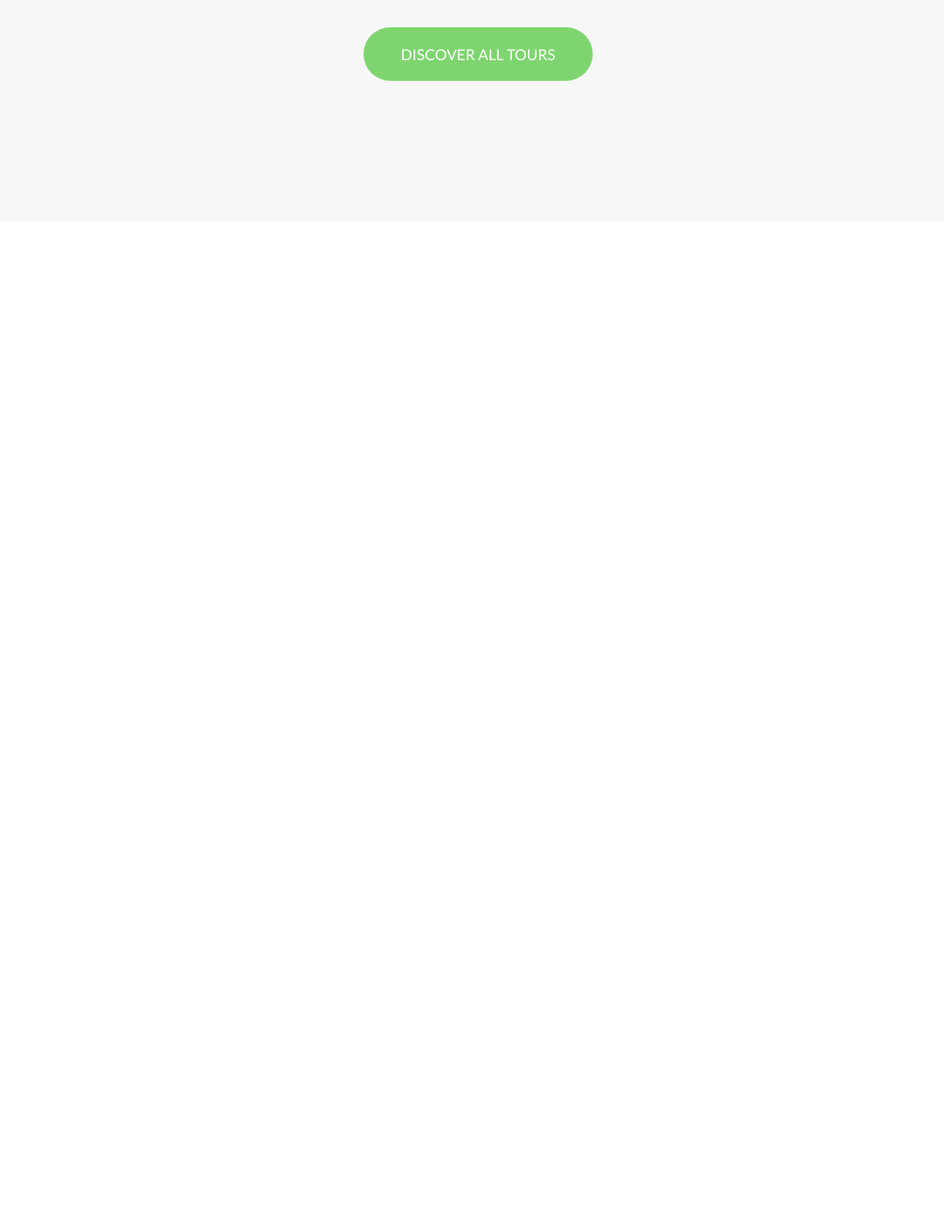
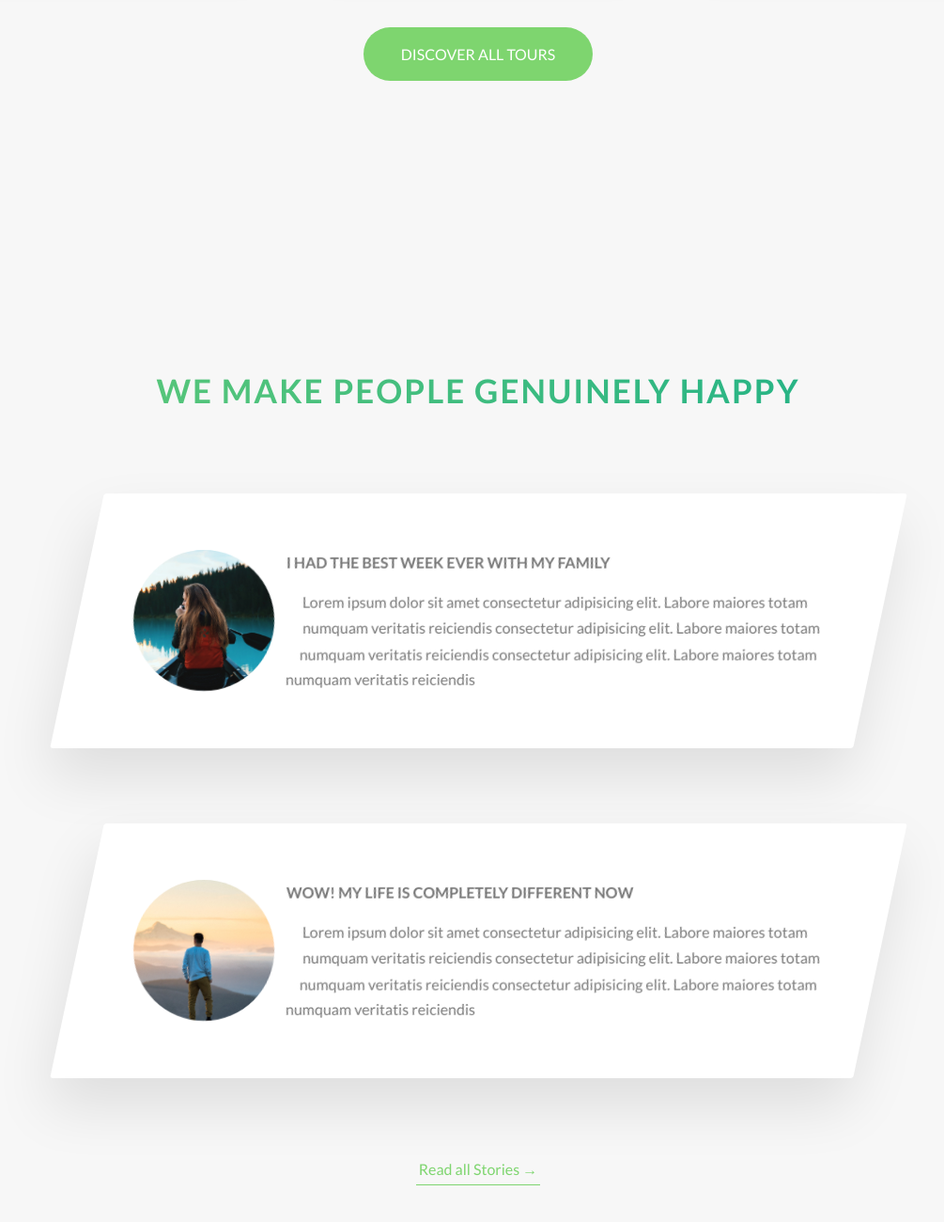
Before and after one commit to dsaseymour/css_practice, a website: page outdoors_tutorial/index.html in a window 1280 px wide. Shown: the part 3126-4426 px from the top of the page at 94% size, without its empty margins (131-1136 px from the left). Before the commit the page ends 3392 px from the top, so only its background shows below. Drawn offline with Linux system fonts and the light colour scheme.

```diff
--- a/outdoors_tutorial/index.html
+++ b/outdoors_tutorial/index.html
@@ -220,6 +220,47 @@
                                                                         <a href="#" class="btn btn--green">Discover all tours</a>
                                                         </div>
                                         </section>
+                                        <section class="section-stories">
+                                                        <div class="u-center-text u-margin-bottom-big">
+                                                                        <h2 class="heading-secondary">
+                                                                                        We make people genuinely happy
+                                                                        </h2>
+                                                        </div>
+                                                        <div class="row">
+                                                                        <div class="story">
+                                                                              <figure class="story__shape">
+                                                                                      <img src="img/nat-8.jpg" alt="person on a tour" class="story__img">
+                                                                                     <figcaption class="story__caption">Mary Smith</figcaption>
+                                                                              </figure>
+                                                                              <div class="story__text">
+                                                                                      <h3 class="heading-tertiary u-margin-bottom-small">I had the best week ever with my family</h3>
+                                                                                      <p>Lorem ipsum dolor sit amet consectetur adipisicing elit. Labore maiores totam numquam veritatis reiciendis consectetur adipisicing elit. Labore maiores totam numquam veritatis reiciendis consectetur adipisicing elit. Labore maiores totam numquam veritatis reiciendis</p>
+                                                                              </div>
+                                                                        </div>
+                                                        </div>
+                                                        <div class="row">
+                                                                        <div class="story">
+                                                                              <figure class="story__shape">
+                                                                                      <img src="img/nat-9.jpg" alt="person on a tour" class="story__img">
+                                                                                     <figcaption class="story__caption">Jack Wilson</figcaption>
+                                                                              </figure>
+                                                                              <div class="story__text">
+                                                                                      <h3 class="heading-tertiary u-margin-bottom-small">Wow! My life is completely different now</h3>
+                                                                                      <p>Lorem ipsum dolor sit amet consectetur adipisicing elit. Labore maiores totam numquam veritatis reiciendis consectetur adipisicing elit. Labore maiores totam numquam veritatis reiciendis consectetur adipisicing elit. Labore maiores totam numquam veritatis reiciendis</p>
+                                                                              </div>
+                                                                        </div>
+                                                        </div>
+                                                        <div class="u-center-text u-margin-top-huge">
+                                                                        <a href="#" class="btn-text"> Read all Stories &rarr;</a>
+                                                        </div>
+
+
+
+
+
+
+
+                                        </section>
                         </main>
 <!--           Custom Grid system
             <section class="grid-test">
--- /dev/null
+++ b/outdoors_tutorial/sass/components/_story.scss
@@ -0,0 +1,69 @@
+.story{
+    width: 75%;
+    margin: 0 auto;
+    box-shadow: 0 3rem 6rem rgba($color-black, .1);
+    background-color:$color-white;
+    border-radius: .3rem;
+    padding: 6rem;
+    padding-left: 9rem;
+    font-size: $default-font-size;
+    transform:skewX(-12deg);
+
+    &__shape{
+        width: 15rem;
+        height: 15rem;
+        float:left;
+        -webkit-shape-outside:circle(50% at 50% 50%);
+        shape-outside:circle(50% at 50% 50%);
+        -webkit-clip-path:circle(50% at 50% 50%);
+        clip-path:circle(50% at 50% 50%);
+        //add spacing between the shape .i.e. the circle, and the text
+        transform: translateX(-3rem) skewX(12deg);
+        position:relative;
+    }
+
+    &__img{
+        height:100%;//100% of the parent which is the story shape that contains the image
+        //this image is wider than its height so we put height 100%
+        transform:translateX(-4rem) scale(1.4); //center the image more with the figure so that the woman is in the center of the circle
+        //this is for the zooming out effect that happens when we hover
+        //to make that possible, in the initial state the img must be zoomed in i.e. scaled
+        backface-visibility:hidden;
+        transition: all .5s;
+    }
+
+    &__text{
+        transform: skewX(12deg);
+    }
+
+    &__caption{
+        position:absolute;
+        top: 50%;
+        left:50%;
+        transform: translate(-50%, 20%);
+        color:$color-white;
+        text-transform: uppercase;
+        font-size: 1.7rem;
+        text-align:center;
+        opacity:0;
+        //initial state of caption is opacity 0 and 20% down on Y axis
+        transition: all .5s;
+        backface-visibility:hidden; //he says that there was shaking at the end of the animation by 1px but I don't see it
+    }
+
+    &:hover &__caption{
+        //when we hover over the story change the caption opacity to 1 and move it upwards
+        opacity: 1;
+        transform: translate(-50%, -50%);
+
+
+    }
+
+    &:hover &__img {
+        transform:translateX(-4rem) scale(1); //center the image more with the figure so that the woman is in the center of the circle
+        //zooming out effect on hover
+        filter:blur(3px) brightness(80%);
+    }
+
+
+}
--- a/outdoors_tutorial/sass/main.scss
+++ b/outdoors_tutorial/sass/main.scss
@@ -14,6 +14,7 @@
 @import "components/composition";
 @import "components/feature-box";
 @import "components/card";
+@import "components/story";
 
 @import "layout/header";
 @import "layout/grid";
--- a/outdoors_tutorial/sass/pages/_home.scss
+++ b/outdoors_tutorial/sass/pages/_home.scss
@@ -29,3 +29,11 @@
     padding: 25rem 0 15rem 0;
     margin-top: -10rem;
 }
+
+.section-stories{
+    padding: 15rem 0;
+    background-color: $color-grey-light-1;
+
+
+
+}
```
Also changed, not shown: outdoors_tutorial/css/style.css.
